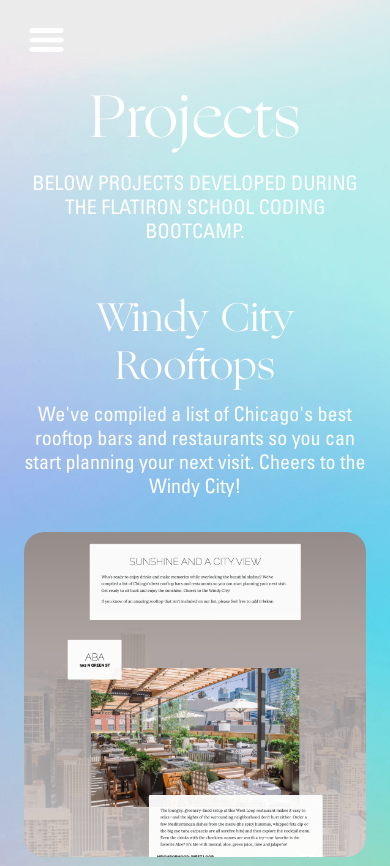
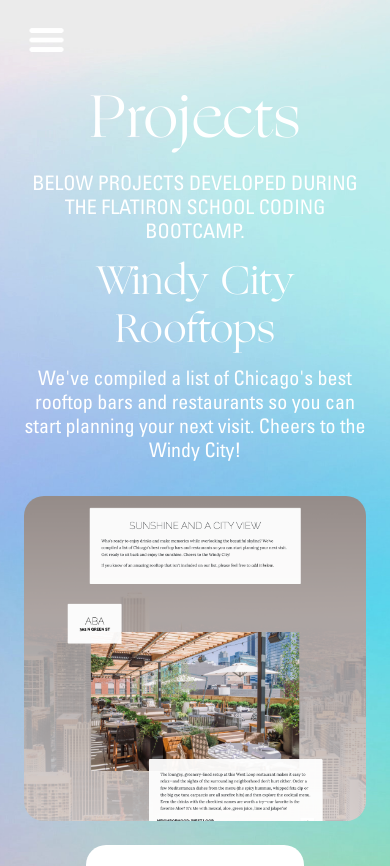
Before and after one commit to lexisandoval/portfolio, a React (Create React App) app: page /projects in a window 390 px wide. Shown: the top 866 px of the page. Built offline with nearby package versions, Linux system fonts and the light colour scheme.

Commit message:
Mobile styling update

```diff
--- a/src/components/Projects.js
+++ b/src/components/Projects.js
@@ -17,7 +17,6 @@ function Projects() {
       <Container className="max1000">
         <h6 className="white universcondensed small spacebelow">BELOW PROJECTS DEVELOPED DURING<span><br /></span> THE FLATIRON SCHOOL CODING BOOTCAMP.</h6>
       </Container>
-      <div className="mobilespacer" />
 
       <Container className="max800">
         <h6 className="white ogg medium smallspacebelow">Windy City Rooftops</h6>
```
